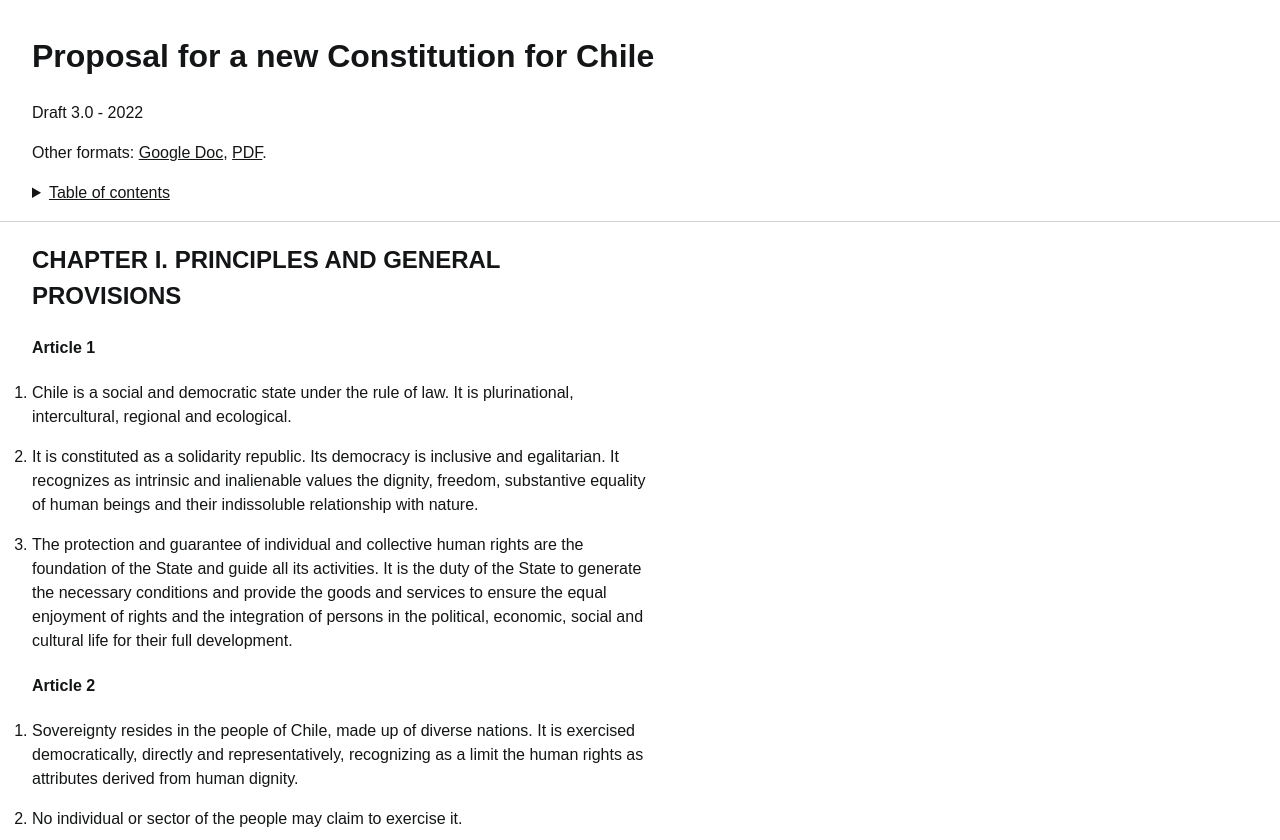
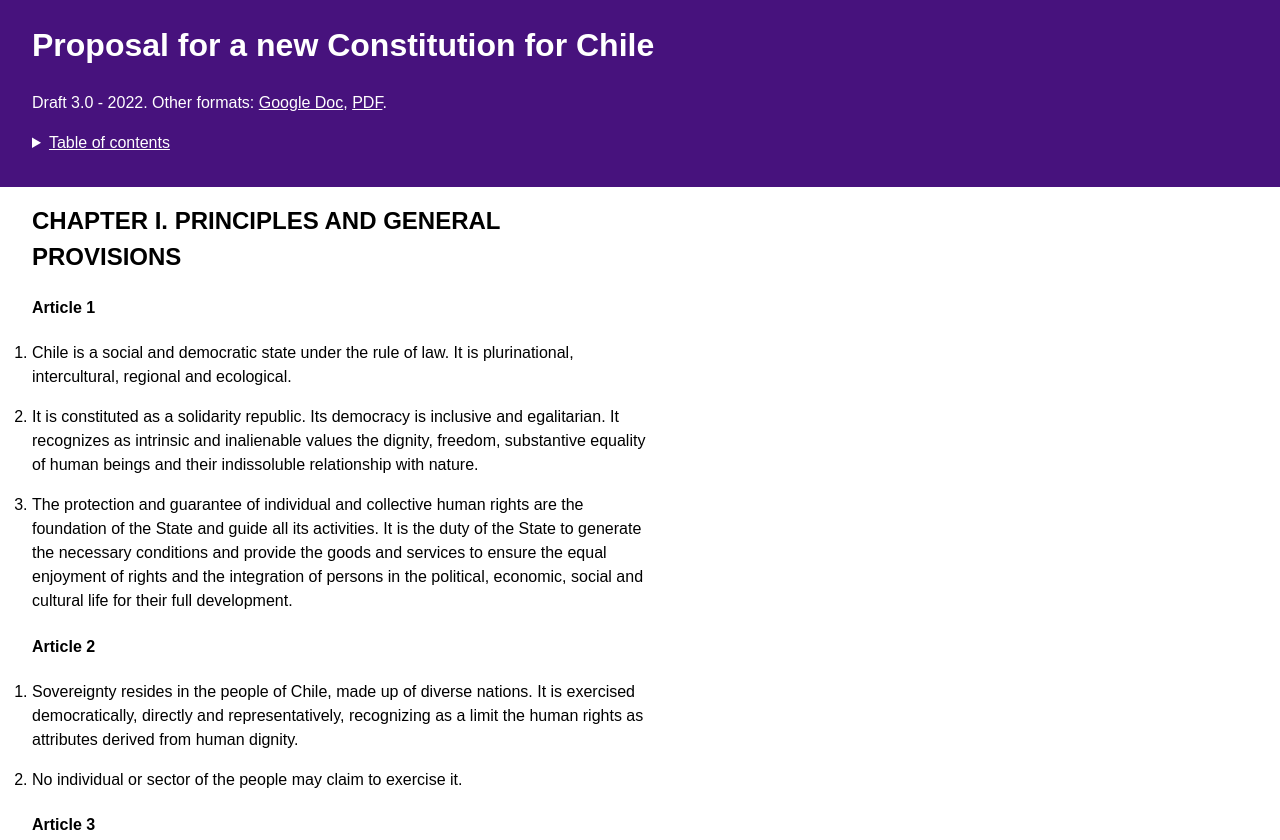
Before and after one commit to timpaul/chile-constitution, a plain HTML site: page docs/index.html in a window 1280 px wide. Shown: the top 840 px of the page. Drawn offline with Linux system fonts and the light colour scheme.

Commit message:
Update index.html

```diff
--- a/docs/index.html
+++ b/docs/index.html
@@ -8,11 +8,21 @@
       margin: 2em;
       font-family: sans-serif;
       line-height: 1.5;
-      color: #131516;
     }
-    a:link,
-    a:visited{
-      color: #131516;
+    header{
+      margin: -3em -2em;
+      padding: 1em 2em;
+      background-color: #47127d;
+    }
+    header,
+    header a,
+    header summary{
+      color: white;
+    }
+    article,
+    article a:link,
+    article a:visited{
+      color #131516;
     }
     a:hover{
       text-decoration-style: double;
@@ -29,11 +39,7 @@
       text-decoration-style: double;
     }
     nav{
-      /* position: sticky;
-      top: 0; */
-      background: white;
-      margin: 0em -2em;
-      border-bottom: 1px solid lightgrey;
+      margin: 0 -2em;
     }
     nav ol{
       list-style-type: none;
@@ -56,6 +62,7 @@
       list-style-type: '– ';
     }
     article{
+      margin-top: 4em;
       max-width: 70ch;
     }
     /* Default article list style is deciment, outdented */
@@ -80,9 +87,9 @@
   </style>
 </head>
 <body>
+<header>
   <h1>Proposal for a new Constitution for Chile</h1>
-<p>Draft 3.0 - 2022</p>
-<p>Other formats: <a href="https://docs.google.com/document/d/1wcoeFodHBLlcY-uCgOo_UkiVKNs6rgyvBn7k5q5YtgU/edit?usp=sharing">Google Doc</a>, <a href="Proposal%20for%20a%20new%20Constitution%20-%20Chile%202022.pdf">PDF</a>.</p>
+  <p>Draft 3.0 - 2022. Other formats: <a href="https://docs.google.com/document/d/1wcoeFodHBLlcY-uCgOo_UkiVKNs6rgyvBn7k5q5YtgU/edit?usp=sharing">Google Doc</a>, <a href="Proposal%20for%20a%20new%20Constitution%20-%20Chile%202022.pdf">PDF</a>.</p>
   <nav>
     <details>
       <summary>Table of contents</summary>
@@ -170,6 +177,7 @@
       </ol>
     </details>
   </nav>
+</header>
 <article>
 <h2 id="chapter-i-principles-and-general-provisions">CHAPTER I. PRINCIPLES AND GENERAL PROVISIONS</h2>
 <h4>Article 1</h4>
```
Lines whose indentation alone changed are shown as unchanged.
